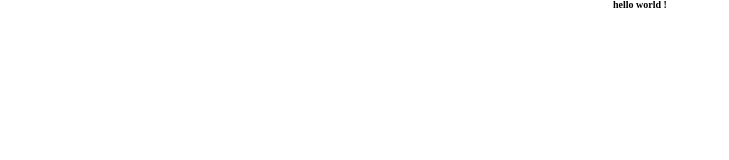
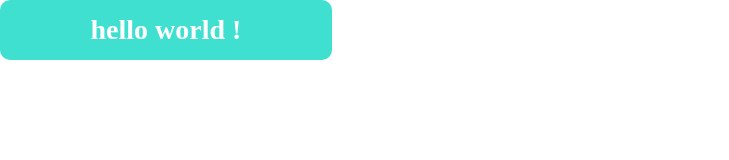
Before and after one commit to Yless/gitActivity, a plain HTML site: page index.html in a window 1280 px wide. Shown: the whole page, without its empty margins (0-729 px from the left). Drawn offline with Linux system fonts and the light colour scheme; files that its build step writes are made by us from their sources.

Commit message:
title decoration

```diff
--- a/index.html
+++ b/index.html
@@ -7,7 +7,7 @@
   <title>Mon index</title>
   <meta name="author" content="Yless">
 
-  <link rel="stylesheet" href="css/main.css">
+  <link rel="stylesheet" href="main.css">
 </head>
 
 <body>
--- a/main.css
+++ b/main.css
@@ -82,3 +82,12 @@ body {
 /*--- footer section - put whatever you want here ---*/
 #footer {
 }
+
+h1 {
+	width : 300px;
+	background-color: turquoise;
+	font-size : 28px;
+	color : white;
+	padding : 16px;
+	border-radius : 10px;
+}
```
